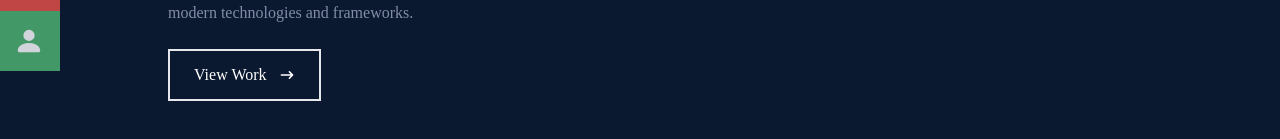
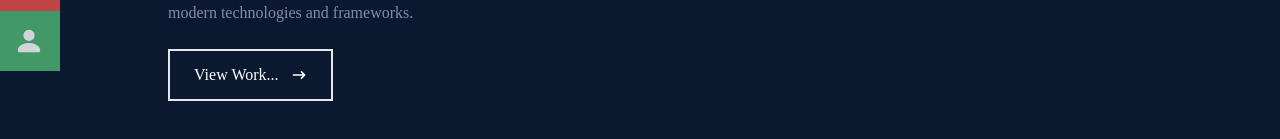
Before and after one commit to PiotrWojenski/my-portfolio, a React (Create React App) app: page / in a window 1280 px wide. Shown: the part 449-588 px from the top of the page. Built offline with nearby package versions, Linux system fonts and the light colour scheme.

Commit message:
Update button

```diff
--- a/src/components/Home.jsx
+++ b/src/components/Home.jsx
@@ -16,7 +16,7 @@ const Home = () => {
 				</p>
 				<div>
 					<button className="text-white group border-2 px-6 py-3 my-2 flex items-center hover:border-[#11AD72] hover:bg-[#11AD72] ease-out duration-300">
-						View Work
+						View Work...
 						<span className=" group-hover:rotate-90 duration-300">
 							<HiArrowNarrowRight className="ml-3" />
 						</span>
```
